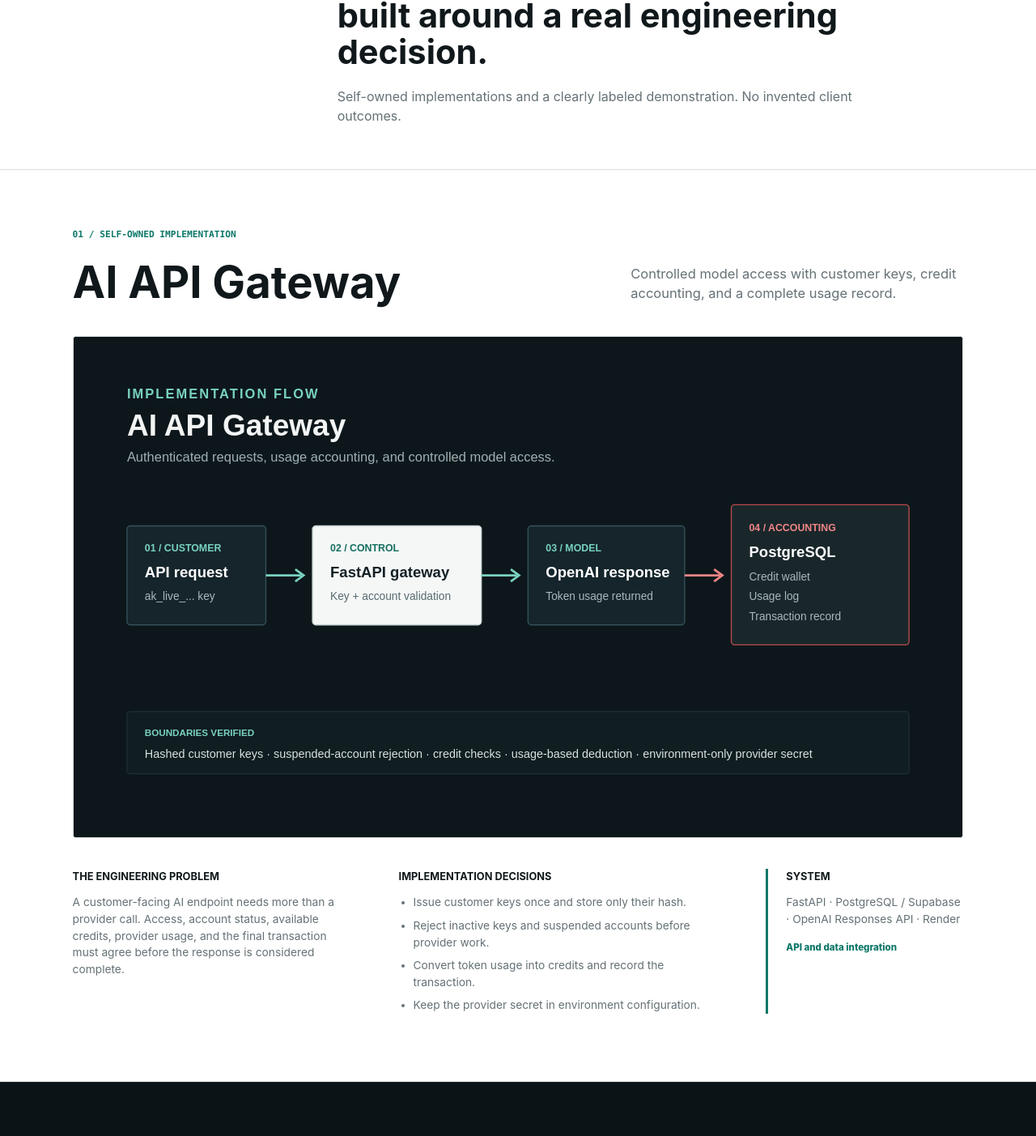
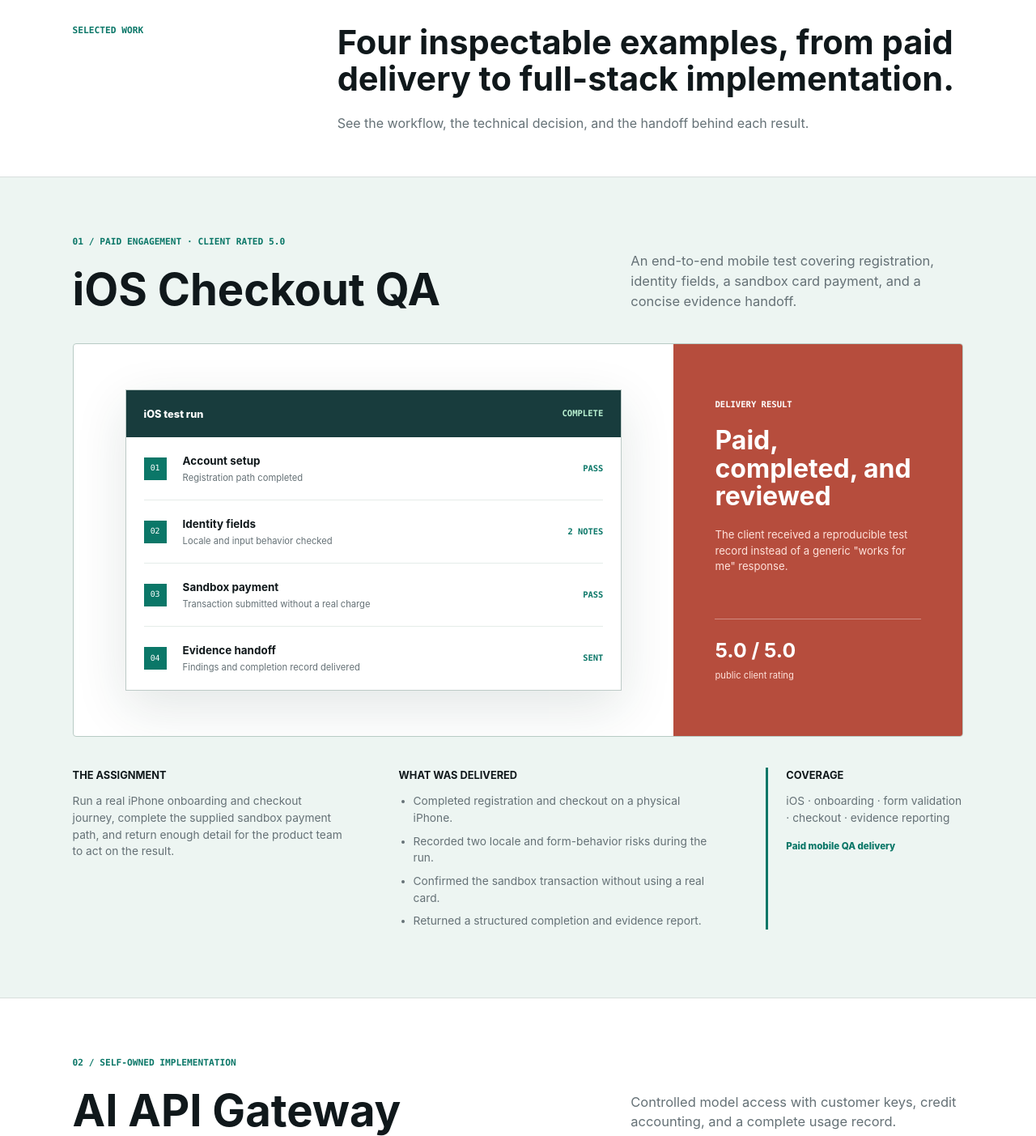
Before and after one commit to frank70321-hub/release-workspace-demo, a plain HTML site: page index.html in a window 1280 px wide. Shown: the part 980-2383 px from the top of the page at 81% size. Drawn offline with Linux system fonts and the light colour scheme.

Commit message:
Add paid iOS QA case study

```diff
--- a/index.html
+++ b/index.html
@@ -33,6 +33,10 @@
             <a class="primary-action" href="#work">View selected work</a>
             <a class="text-action" href="#contact">Start with the affected workflow <span aria-hidden="true">→</span></a>
           </div>
+          <div class="paid-proof" aria-label="Paid engagement proof">
+            <strong>5.0</strong>
+            <span>client rating on a completed paid iOS QA engagement</span>
+          </div>
         </div>
         <div class="hero-proof" aria-label="Engineering coverage">
           <div class="proof-lead">
@@ -51,15 +55,62 @@
       <section class="work-intro" id="work" aria-labelledby="work-title">
         <p class="eyebrow">SELECTED WORK</p>
         <div>
-          <h2 id="work-title">Three inspectable examples, each built around a real engineering decision.</h2>
-          <p>Self-owned implementations and a clearly labeled demonstration. No invented client outcomes.</p>
+          <h2 id="work-title">Four inspectable examples, from paid delivery to full-stack implementation.</h2>
+          <p>See the workflow, the technical decision, and the handoff behind each result.</p>
         </div>
       </section>
+
+      <article class="case case-paid" aria-labelledby="mobile-qa-title">
+        <div class="case-heading">
+          <div>
+            <p class="case-index">01 / PAID ENGAGEMENT · CLIENT RATED 5.0</p>
+            <h2 id="mobile-qa-title">iOS Checkout QA</h2>
+          </div>
+          <p class="case-lede">An end-to-end mobile test covering registration, identity fields, a sandbox card payment, and a concise evidence handoff.</p>
+        </div>
+        <div class="mobile-qa-visual" role="img" aria-label="iOS checkout test run showing registration, form validation, sandbox payment, and evidence handoff">
+          <div class="qa-device">
+            <div class="device-bar"><span>iOS test run</span><b>COMPLETE</b></div>
+            <ol>
+              <li><span>01</span><div><b>Account setup</b><small>Registration path completed</small></div><em>PASS</em></li>
+              <li><span>02</span><div><b>Identity fields</b><small>Locale and input behavior checked</small></div><em>2 NOTES</em></li>
+              <li><span>03</span><div><b>Sandbox payment</b><small>Transaction submitted without a real charge</small></div><em>PASS</em></li>
+              <li><span>04</span><div><b>Evidence handoff</b><small>Findings and completion record delivered</small></div><em>SENT</em></li>
+            </ol>
+          </div>
+          <aside class="qa-outcome">
+            <span>DELIVERY RESULT</span>
+            <strong>Paid, completed, and reviewed</strong>
+            <p>The client received a reproducible test record instead of a generic "works for me" response.</p>
+            <div><b>5.0 / 5.0</b><small>public client rating</small></div>
+          </aside>
+        </div>
+        <div class="case-detail-grid">
+          <section>
+            <h3>The assignment</h3>
+            <p>Run a real iPhone onboarding and checkout journey, complete the supplied sandbox payment path, and return enough detail for the product team to act on the result.</p>
+          </section>
+          <section>
+            <h3>What was delivered</h3>
+            <ul>
+              <li>Completed registration and checkout on a physical iPhone.</li>
+              <li>Recorded two locale and form-behavior risks during the run.</li>
+              <li>Confirmed the sandbox transaction without using a real card.</li>
+              <li>Returned a structured completion and evidence report.</li>
+            </ul>
+          </section>
+          <section class="case-stack">
+            <h3>Coverage</h3>
+            <p>iOS · onboarding · form validation · checkout · evidence reporting</p>
+            <span>Paid mobile QA delivery</span>
+          </section>
+        </div>
+      </article>
 
       <article class="case case-light" aria-labelledby="gateway-title">
         <div class="case-heading">
           <div>
-            <p class="case-index">01 / SELF-OWNED IMPLEMENTATION</p>
+            <p class="case-index">02 / SELF-OWNED IMPLEMENTATION</p>
             <h2 id="gateway-title">AI API Gateway</h2>
           </div>
           <p class="case-lede">Controlled model access with customer keys, credit accounting, and a complete usage record.</p>
@@ -92,7 +143,7 @@
       <article class="case case-dark" aria-labelledby="planet-title">
         <div class="case-heading">
           <div>
-            <p class="case-index">02 / SELF-OWNED IMPLEMENTATION</p>
+            <p class="case-index">03 / SELF-OWNED IMPLEMENTATION</p>
             <h2 id="planet-title">Planet Console</h2>
           </div>
           <p class="case-lede">A local-first command center for reconciling many engineering task returns without removing the human decision point.</p>
@@ -126,7 +177,7 @@
       <article class="case case-demo" aria-labelledby="release-title">
         <div class="case-heading">
           <div>
-            <p class="case-index">03 / ENGINEERING DEMONSTRATION</p>
+            <p class="case-index">04 / ENGINEERING DEMONSTRATION</p>
             <h2 id="release-title">Checkout Release Workspace</h2>
           </div>
           <p class="case-lede">A small interactive model of the release question that matters: can the normal path and the failure path ship together?</p>
--- a/scripts/verify-content.mjs
+++ b/scripts/verify-content.mjs
@@ -6,6 +6,8 @@ const required = [
   'AI API Gateway',
   'Planet Console',
   'Checkout Release Workspace',
+  'iOS Checkout QA',
+  'client rating on a completed paid iOS QA engagement',
   'Full-stack product engineering for difficult existing systems.',
 ];
 
--- a/styles.css
+++ b/styles.css
@@ -64,6 +64,9 @@ button:focus-visible, a:focus-visible { outline: 3px solid var(--teal-light); ou
 .hero h1 { max-width: 840px; margin: 0; font-size: 4.5rem; line-height: 0.98; letter-spacing: 0; }
 .hero-summary { max-width: 720px; margin: 32px 0 0; color: #49575c; font-size: 1.16rem; }
 .hero-actions, .contact-actions { display: flex; flex-wrap: wrap; gap: 24px; align-items: center; margin-top: 38px; }
+.paid-proof { display: flex; gap: 14px; align-items: center; width: fit-content; margin-top: 34px; padding-top: 20px; border-top: 1px solid var(--line); }
+.paid-proof strong { color: var(--teal); font-size: 1.45rem; line-height: 1; }
+.paid-proof span { max-width: 310px; color: var(--muted); font-size: 0.75rem; }
 .primary-action { display: inline-flex; min-height: 46px; align-items: center; padding: 0 18px; color: #fff; background: var(--teal); font-size: 0.82rem; font-weight: 780; text-decoration: none; }
 .primary-action:hover { background: #075e53; }
 .text-action { font-size: 0.82rem; font-weight: 760; text-decoration: none; }
@@ -88,6 +91,28 @@ button:focus-visible, a:focus-visible { outline: 3px solid var(--teal-light); ou
 .case-media { margin: 0; overflow: hidden; border: 1px solid var(--line); border-radius: 4px; background: var(--soft); }
 .case-media > img { width: 100%; height: auto; }
 .gateway-media { background: var(--night); }
+.case-paid { background: #edf5f2; }
+.mobile-qa-visual { display: grid; grid-template-columns: minmax(0, 1.35fr) minmax(280px, 0.65fr); min-height: 460px; overflow: hidden; border: 1px solid #b8cbc5; border-radius: 4px; background: #fff; }
+.qa-device { align-self: center; width: calc(100% - 10vw); max-width: 760px; margin: 56px auto; border: 1px solid #bdcac7; box-shadow: 0 20px 60px rgba(22, 54, 49, 0.12); }
+.device-bar { display: flex; justify-content: space-between; align-items: center; min-height: 58px; padding: 0 22px; color: #fff; background: #183c3d; }
+.device-bar span { font-size: 0.8rem; font-weight: 760; }
+.device-bar b { color: #b9f0d1; font-family: ui-monospace, SFMono-Regular, Menlo, monospace; font-size: 0.66rem; }
+.qa-device ol { margin: 0; padding: 0 22px; list-style: none; }
+.qa-device li { display: grid; grid-template-columns: 34px 1fr auto; gap: 14px; align-items: center; min-height: 78px; border-bottom: 1px solid #e5ece9; }
+.qa-device li:last-child { border-bottom: 0; }
+.qa-device li > span { display: grid; width: 28px; height: 28px; place-items: center; color: #fff; background: var(--teal); font-family: ui-monospace, SFMono-Regular, Menlo, monospace; font-size: 0.62rem; }
+.qa-device li b, .qa-device li small { display: block; }
+.qa-device li b { font-size: 0.84rem; }
+.qa-device li small { margin-top: 3px; color: var(--muted); font-size: 0.7rem; }
+.qa-device li em { color: var(--teal); font-family: ui-monospace, SFMono-Regular, Menlo, monospace; font-size: 0.65rem; font-style: normal; font-weight: 800; }
+.qa-outcome { display: flex; flex-direction: column; justify-content: center; padding: 48px 4vw; color: #fff; background: #b64d3d; }
+.qa-outcome > span { font-family: ui-monospace, SFMono-Regular, Menlo, monospace; font-size: 0.66rem; font-weight: 800; }
+.qa-outcome > strong { max-width: 390px; margin-top: 20px; font-size: 2rem; line-height: 1.08; }
+.qa-outcome > p { max-width: 390px; margin: 20px 0 0; color: #ffe2db; font-size: 0.82rem; }
+.qa-outcome > div { margin-top: 54px; padding-top: 20px; border-top: 1px solid rgba(255,255,255,0.35); }
+.qa-outcome > div b, .qa-outcome > div small { display: block; }
+.qa-outcome > div b { font-size: 1.55rem; }
+.qa-outcome > div small { margin-top: 4px; color: #ffe2db; font-size: 0.7rem; }
 .case-detail-grid { display: grid; grid-template-columns: 1fr 1.15fr 0.72fr; gap: 5vw; margin-top: 38px; }
 .case-detail-grid h3 { margin: 0 0 12px; font-size: 0.8rem; text-transform: uppercase; }
 .case-detail-grid p, .case-detail-grid li { color: var(--muted); font-size: 0.86rem; }
@@ -203,6 +228,8 @@ button:focus-visible, a:focus-visible { outline: 3px solid var(--teal-light); ou
   .capability-grid article:nth-child(2) { border-right: 0; }
   .capability-grid article:nth-child(-n+2) { border-bottom: 1px solid var(--line); }
   .demo-grid { grid-template-columns: 1fr; }
+  .mobile-qa-visual { grid-template-columns: 1fr; }
+  .qa-outcome { min-height: 330px; }
 }
 
 @media (max-width: 640px) {
@@ -213,6 +240,7 @@ button:focus-visible, a:focus-visible { outline: 3px solid var(--teal-light); ou
   .hero-copy { min-height: 550px; padding: 72px 22px 64px; }
   .hero h1 { font-size: 3rem; }
   .hero-summary { font-size: 1rem; }
+  .paid-proof { align-items: flex-start; }
   .hero-proof { min-height: 410px; padding: 42px 22px; }
   .proof-lead strong { font-size: 1.4rem; }
   .work-intro, .case, .capabilities, .delivery, .contact { padding-left: 22px; padding-right: 22px; }
@@ -220,6 +248,11 @@ button:focus-visible, a:focus-visible { outline: 3px solid var(--teal-light); ou
   .work-intro h2, .capabilities > h2, .delivery h2 { font-size: 2rem; }
   .case { padding-top: 58px; padding-bottom: 64px; }
   .case-heading h2 { font-size: 2.55rem; }
+  .qa-device { width: calc(100% - 24px); margin: 28px auto; }
+  .qa-device ol { padding: 0 14px; }
+  .qa-device li { grid-template-columns: 30px 1fr; min-height: 82px; }
+  .qa-device li em { display: none; }
+  .qa-outcome { min-height: 300px; padding: 40px 24px; }
   .case-detail-grid { grid-template-columns: 1fr; gap: 28px; }
   .case-stack { grid-column: auto; }
   .planet-media { aspect-ratio: 3 / 2; }
```
